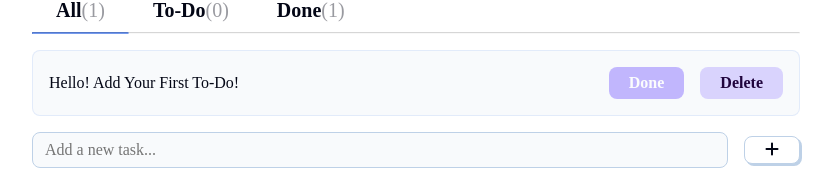
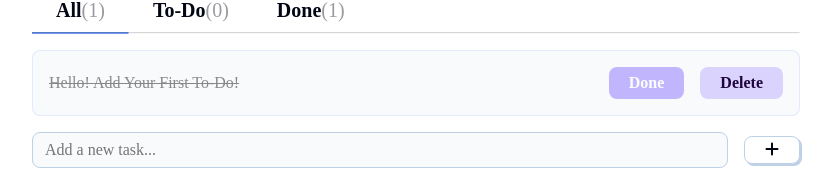
Before and after one commit to anushkameena12/One-Step-Closer, a React (Vite) app: page / in a window 1280 px wide. Shown: the part 124-294 px from the top of the page, without its empty margins (224-1057 px from the left). Built offline with nearby package versions, Linux system fonts and the light colour scheme; a web font is replaced by a local one.

Commit message:
Styling changes

```diff
--- a/src/components/TodoCard.jsx
+++ b/src/components/TodoCard.jsx
@@ -4,7 +4,9 @@ export function TodoCard(props){
 
     return(
         <div className="card todo-item">
-            <p>{todo.input}</p>
+            <p className={todo.complete ? "todo-text done" : "todo-text"}>
+                {todo.input}
+            </p>
             <div className="todo-buttons">
                 <button disabled={todo.complete}
                 onClick={() => {
--- a/src/components/TodoList.jsx
+++ b/src/components/TodoList.jsx
@@ -19,6 +19,7 @@ export function TodoList(props) {
 
 
 
+
        })}
        </>
     )
--- a/src/index.css
+++ b/src/index.css
@@ -67,7 +67,18 @@ hr {
 }
 
 .todo-complete {
+  font-size: 1rem;
+  color: #fff;
+  transition: 0.3s ease;
+}
+
+.done {
+  text-decoration: line-through;
+  color: #888;
+}
+.todo-complete {
   position: relative;
+
 }
 
 .todo-complete::after {
@@ -78,6 +89,7 @@ hr {
   border-radius: inherit;
   background: var(--background-primary);
   opacity: 0.6;
+
 
 }
 
@@ -104,6 +116,9 @@ hr {
 
 
 
+
+
+
 }
 
 .todo-buttons button:first-of-type {
@@ -123,6 +138,7 @@ hr {
 
 .todo-item p {
   font-weight: 500;
+
 }
 
 .input-container {
```
